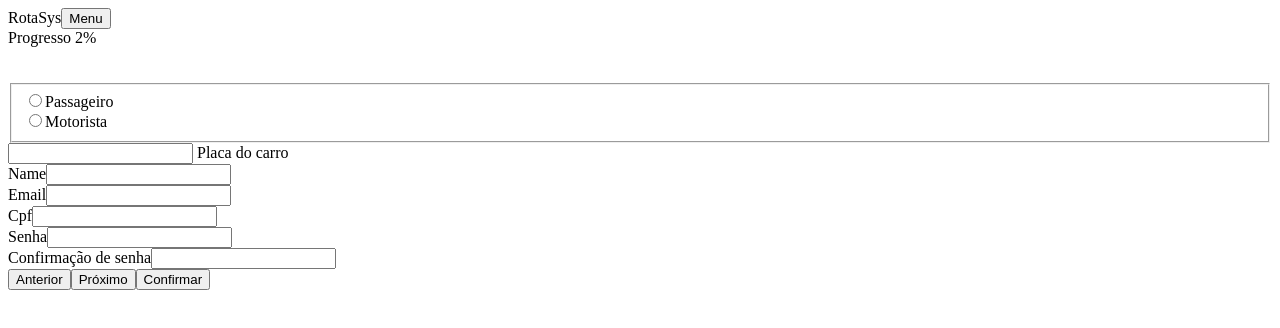
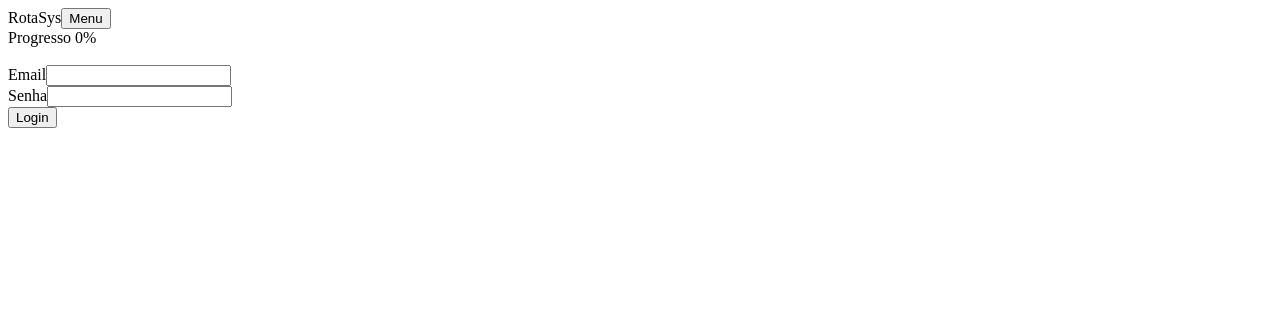
Before and after one commit to ViniMerc/rotasys_branas, a Next.js app in the folder frontend_next/: page /ride in a window 1280 px wide. Shown: the top 328 px of the page. Built offline with nearby package versions, Linux system fonts and the light colour scheme.

Commit message:
wip: request ride front end

```diff
--- a/frontend_next/app/components/RideRequest.tsx
+++ b/frontend_next/app/components/RideRequest.tsx
@@ -1,60 +1,26 @@
 import axios from "axios";
 
-export default class SignupWizard {
+export default class RideRequest {
+	email = "";
+	password = "";
+	accountId = "";
+
 	step = 1;
 	isPassenger = false;
 	isDriver = false;
 	carPlate = "";
 	name = "";
-	email = "";
 	cpf = "";
-	password = "";
 	confirmPassword = "";
 	errorMessage = "";
 	successMessage = "";
-	accountId = "";
 
-	validate() {
-		this.errorMessage = "";
-		if (this.step === 1 && !this.isPassenger && !this.isDriver) {
-			this.errorMessage = "Selecione o tipo de conta";
-			return false;
-		}
-		if (this.step === 1 && this.isDriver && !this.carPlate) {
-			this.errorMessage = "Adicione a placa do carro ";
-			return false;
-		}
-		if (this.step === 2 && !this.name) {
-			this.errorMessage = "Digite o nome";
-			return false;
-		}
-		if (this.step === 2 && !this.email) {
-			this.errorMessage = "Digite o email";
-			return false;
-		}
-		if (this.step === 2 && !this.cpf) {
-			this.errorMessage = "Digite o cpf";
-			return false;
-		}
-		if (this.step === 3 && !this.password) {
-			this.errorMessage = "Digite a senha";
-			return false;
-		}
-		if (this.step === 3 && !this.confirmPassword) {
-			this.errorMessage = "Digite a confirmação da senha";
-			return false;
-		}
-		if (this.step === 3 && this.password && this.confirmPassword && (this.password !== this.confirmPassword)) {
-			this.errorMessage = "A senha e a confirmação da senha devem ser iguais";
-			return false;
-		}
-		return true;
-	}
+	 login () {
+		if (!this.email || !this.password) return
 
-	next() {
-		if (!this.validate()) return;
-		this.step++;
-	}
+	 }
+
+
 
 	back() {
 		this.step--;
@@ -93,7 +59,7 @@ export default class SignupWizard {
 	}
 
 	async confirm() {
-		if (!this.validate()) return;
+
 		const input = {
 			name: this.name,
 			email: this.email,
--- a/frontend_next/pages/account.tsx
+++ b/frontend_next/pages/account.tsx
@@ -16,6 +16,7 @@ function App() {
   return (
     <div>
       <div>
+        RotaSys
         <button
           onClick={() => {
             router.push("/");
@@ -23,6 +24,8 @@ function App() {
         >
           Menu
         </button>
+      </div>
+      <div>
         <button
           onClick={() =>
             reload(() => {
--- a/frontend_next/pages/ride.tsx
+++ b/frontend_next/pages/ride.tsx
@@ -1,8 +1,11 @@
 "use client";
 
+import RideRequest from "@/app/components/RideRequest";
 import { useRouter } from "next/router";
+import { useState } from "react";
 
 function App() {
+  const [ride, setRide] = useState(new RideRequest());
   const router = useRouter();
 
   return (
@@ -15,131 +18,44 @@ function App() {
       >
         Menu
       </button>
-
       <div>
-
-          <div>Progresso {2}%</div>
-          <br />
-          <div>{" "}</div>
+        <div>Progresso {0}%</div>
         <br />
 
         <div>
-              <fieldset>
+          <label>Email</label>
+          <input type="text" title="Email" value={ride.email} />
+        </div>
         <div>
-                  <input
-                    title="passengerOption"
-                    type="radio"
-                 //   checked={wizard.isPassenger}
-                    // onChange={() =>
-                    //   reload(() => {
-                    //     wizard.isPassenger = !wizard.isPassenger;
-                    //     wizard.isDriver = false;
-                    //     wizard.carPlate = "";
-                    //   })
-                 //   }
-                  />
-                  <label>Passageiro</label>
+          <label>Senha</label>
+          <input type="text" title="Password" value={ride.password} />
         </div>
-
+        <button>Login</button>
+        {ride.accountId && (
+          <>
             <div>
-                  <input
-                    title="driverOption"
-                    type="radio"
-                    // checked={wizard.isDriver}
-                    // onChange={() =>
-                    //   reload(() => {
-                    //     wizard.isDriver = !wizard.isDriver;
-                    //     wizard.isPassenger = false;
-                    //   })
-                    // }
-                  />
-                  <label>Motorista</label>
+              <label>From Lat </label>
+              <input type="text" title="Cpf" value={-27.584905257808835} />{" "}
+              <label>From Long</label>
+              <input type="text" title="Cpf" value={-48.545022195325124} />
             </div>
-              </fieldset>
-
-                <div>
-                  <input
-                    title="carPlate"
-                  //  value={wizard.carPlate}
-                    type="text"
-                    // onChange={(e) =>
-                    //   reload(() => (wizard.carPlate = e.target.value))
-                    // }
-                  />{" "}
-                  Placa do carro
-                </div>
-
-            </div>
-
-
             <div>
               <div>
-                <label>Name</label>
-                <input
-                  type="text"
-                  title="Nome"
-                //   value={wizard.name}
-             //     onChange={(e) => reload(() => (wizard.name = e.target.value))}
-                />
+                <label>To Lat</label>
+                <input title="Senha" value={-27.496887588317275} />
+                <label>To Long</label>
+                <input title="Senha" value={-48.522234807851476} />
               </div>
               <div>
-                <label>Email</label>
-                <input
-                  type="text"
-                  title="Email"
-               //   value={wizard.email}
-                //  onChange={(e) =>
-                //    reload(() => (wizard.email = e.target.value))
-                //  }
-                />
-              </div>
-              <div>
-                <label>Cpf</label>
-                <input
-                  type="text"
-                  title="Cpf"
-             //     value={wizard.cpf}
-               //   onChange={(e) => reload(() => (wizard.cpf = e.target.value))}
-                />
+                <label>Motorista</label>
+                <input title="Confirmar" />
               </div>
             </div>
-
-            <div>
-              <div>
-                <label>Senha</label>
-                <input
-                  title="Senha"
-                  type="password"
-           //       value={wizard.password}
-
-                />
+            <button>Próximo</button>
+            <button>Confirmar</button>
+          </>
+        )}
       </div>
-              <div>
-                <label>Confirmação de senha</label>
-                <input
-                  title="Confirmar"
-                  type="password"
-           //       value={wizard.confirmPassword}
-
-                />
-              </div>
-            </div>
-
-            <button  >
-              Anterior
-            </button>
-
-
-            <button >Próximo</button>
-
-            <button
-
-            >
-              Confirmar
-            </button>
-
-        </div>
-
     </div>
   );
 }
```
Lines whose indentation alone changed are shown as unchanged.
